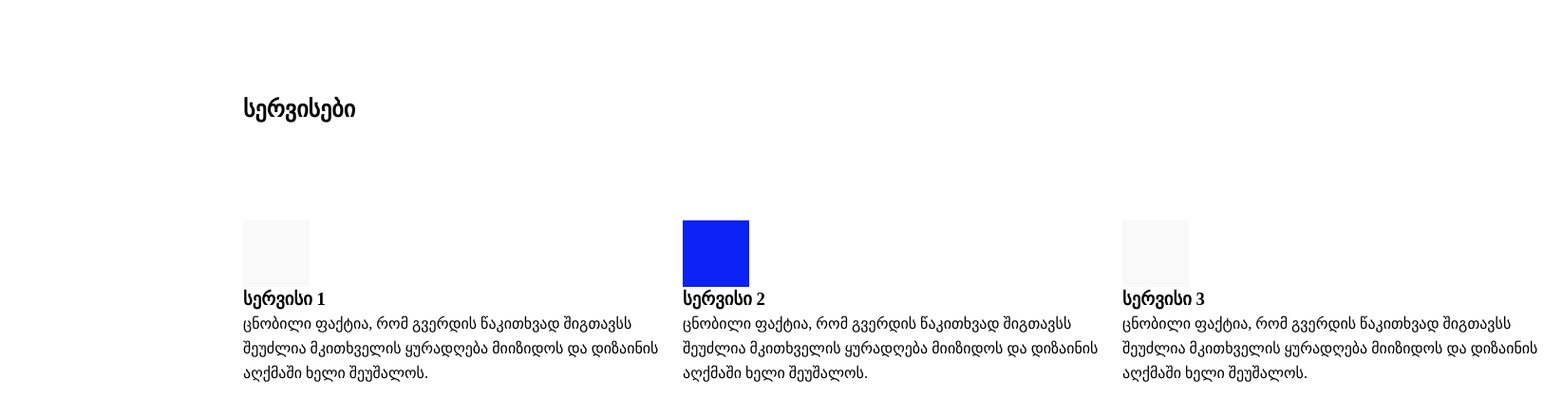
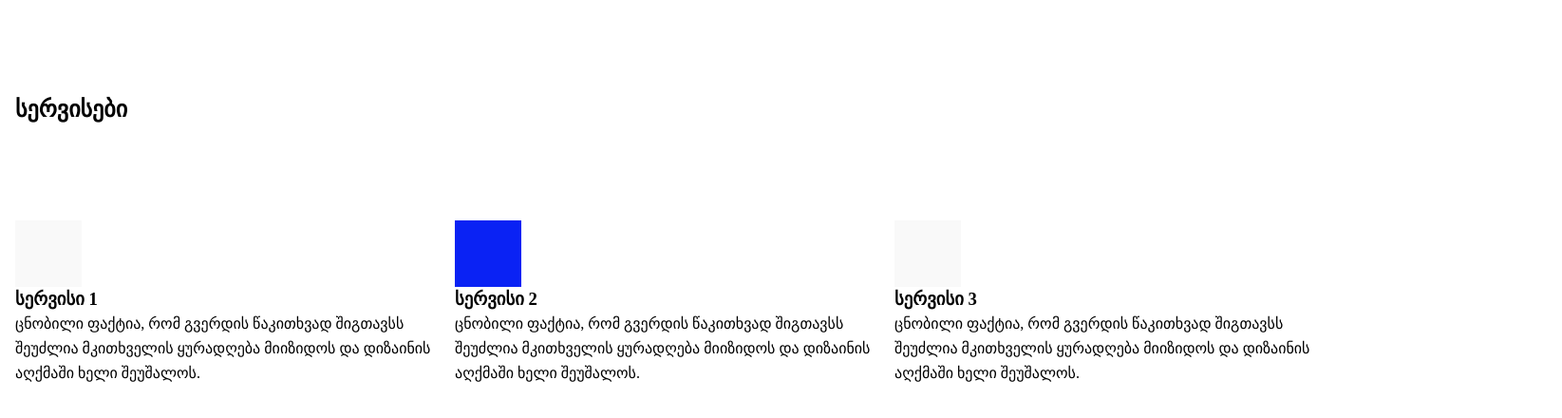
Before and after one commit to REZI-1995/kapanadze_davaleba8, a plain HTML site: page index.html in a window 1280 px wide. Shown: the part 94-534 px from the top of the page at 95% size, 1645 px wide, since content can reach past the window. Drawn offline with Linux system fonts and the light colour scheme.

Commit message:
add css elements

```diff
--- a/assets/css/style.css
+++ b/assets/css/style.css
@@ -18,7 +18,7 @@ img {
 }
 .conteiner {
 	background-color: #0A22F4;
-	max-width: 1475px;
+	max-width: 1920px;
 	width: 100%;
 	margin: 0 auto;
 	padding: 0 16px;
@@ -62,10 +62,6 @@ img {
 	display: flex;
 	justify-content: space-between;
 	align-items: center;
-	margin-left: 240px;
-}
-.div1 {
-
 }
 .h3 {
 	display: flex;
@@ -91,3 +87,10 @@ img {
 	width: 70px;
 	height: 70px;
 }
+.rev {
+	max-width: 1920px;
+	width: 100%;
+	margin: 0 auto;
+	padding: 0 16;
+	min-height: 91px;
+}
--- a/index.html
+++ b/index.html
@@ -5,7 +5,7 @@
 	<link rel="stylesheet" type="text/css" href="assets/css/style.css">
 </head>
 <body>
-		<header class="header">
+		<header class="header rev">
 			<div class="conteiner">
 				<img class="img" src ="assets/image/22.png" alt="logo">
 				<nav>
@@ -39,8 +39,7 @@
     		სერვისები
         </h2>
     </div>
-    <div class="header">
-    	<section class="contein">
+    <div class="contein rev">
     		<div class="div1">
     			<div class="div2">
     			</div>
@@ -71,7 +70,6 @@
 		    		ცნობილი ფაქტია, რომ გვერდის წაკითხვად შიგთავსს შეუძლია მკითხველის ყურადღება მიიზიდოს და დიზაინის აღქმაში ხელი შეუშალოს.
 		    	</p>
 			</div>
-
     </div>
 </body>
 </html>
```
